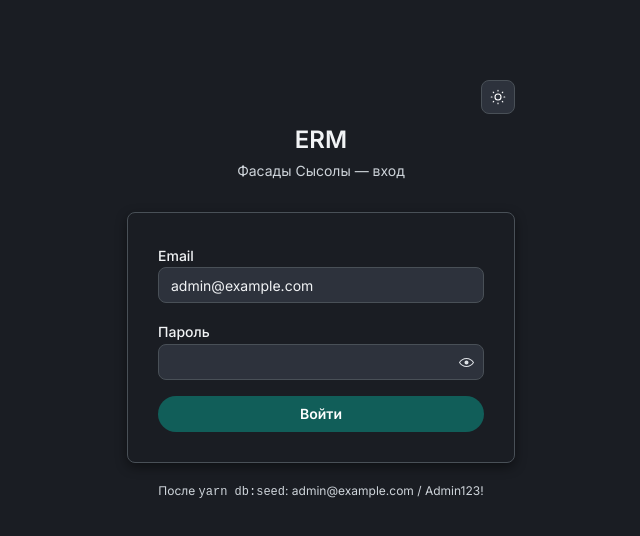
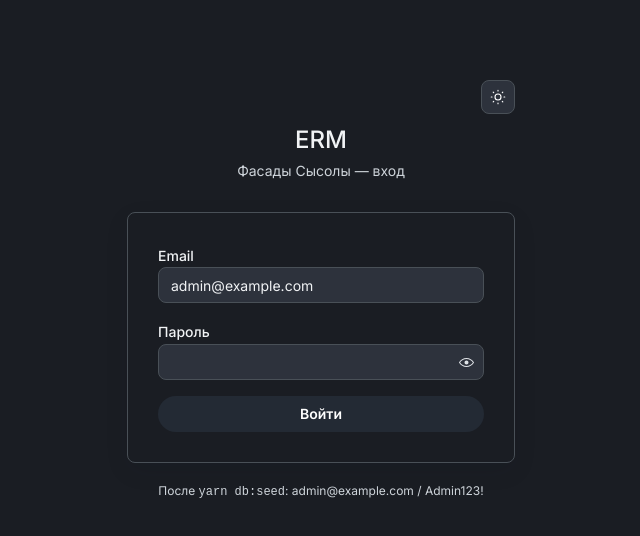
Before and after one commit to IvanDmitrachkov/fasady-sysoly-erm-monorepo, a React (Vite) app in the folder apps/web/: page /admin/login in a window 1280 px wide. Shown: the top 536 px of the page, without its empty margins (319-959 px from the left). Built offline with nearby package versions, Linux system fonts and the light colour scheme.

Commit message:
темная тема

```diff
--- a/apps/web/src/pages/OrderDetailPage.tsx
+++ b/apps/web/src/pages/OrderDetailPage.tsx
@@ -78,7 +78,7 @@ function InfoCard({
         <ThemeIcon variant="light" size={30} radius="md">
           {icon}
         </ThemeIcon>
-        <Text fw={600}>{title}</Text>
+      <Text fw={500}>{title}</Text>
       </Group>
       {children}
     </Card>
@@ -88,7 +88,7 @@ function InfoCard({
 function Field({ label, value }: { label: string; value: ReactNode }) {
   return (
     <Stack gap={2}>
-      <Text size="xs" c="dimmed" tt="uppercase" fw={700}>
+      <Text size="xs" c="dimmed" tt="uppercase" fw={600}>
         {label}
       </Text>
       <Text size="sm" style={{ whiteSpace: "pre-wrap" }}>
@@ -374,27 +374,27 @@ export function OrderDetailPage() {
 
       <SimpleGrid cols={{ base: 1, sm: 2, lg: 4 }} mb="md">
         <Paper withBorder p="md" radius="md">
-          <Text size="xs" c="dimmed" tt="uppercase" fw={700}>
+          <Text size="xs" c="dimmed" tt="uppercase" fw={600}>
             Дедлайн
           </Text>
-          <Text fw={600}>{o.deadlineAt ? dayjs(o.deadlineAt).format("D MMMM YYYY") : "—"}</Text>
+          <Text fw={500}>{o.deadlineAt ? dayjs(o.deadlineAt).format("D MMMM YYYY") : "—"}</Text>
         </Paper>
         <Paper withBorder p="md" radius="md">
-          <Text size="xs" c="dimmed" tt="uppercase" fw={700}>
+          <Text size="xs" c="dimmed" tt="uppercase" fw={600}>
             Фасады
           </Text>
-          <Text fw={600}>
+          <Text fw={500}>
             {o.facadeCount} шт. · {o.facadeAreaTotal} м²
           </Text>
         </Paper>
         <Paper withBorder p="md" radius="md">
-          <Text size="xs" c="dimmed" tt="uppercase" fw={700}>
+          <Text size="xs" c="dimmed" tt="uppercase" fw={600}>
             Вид работы
           </Text>
-          <Text fw={600}>{o.workType?.trim() ? o.workType : "—"}</Text>
+          <Text fw={500}>{o.workType?.trim() ? o.workType : "—"}</Text>
         </Paper>
         <Paper withBorder p="md" radius="md">
-          <Text size="xs" c="dimmed" tt="uppercase" fw={700}>
+          <Text size="xs" c="dimmed" tt="uppercase" fw={600}>
             Общая стоимость
           </Text>
           <Text fw={700} size="lg">
--- a/apps/web/src/theme.ts
+++ b/apps/web/src/theme.ts
@@ -14,18 +14,18 @@ const dark: MantineColorsTuple = [
   "#0a0b0e",
 ];
 
-/** Акцент: бирюза / циан (графики, CTA) */
+/** Основной акцент: дорогой холодный графит для монохромного UI. */
 const brand: MantineColorsTuple = [
-  "#e7fdf9",
-  "#c6faf1",
-  "#96f0e0",
-  "#5ee0cd",
-  "#2dd4bf",
-  "#14b8a6",
-  "#0d9488",
-  "#0f766e",
-  "#115e59",
-  "#134e4a",
+  "#f3f5f8",
+  "#e4e8ee",
+  "#cbd3df",
+  "#aeb9c8",
+  "#8795aa",
+  "#66758d",
+  "#4a5668",
+  "#343d4a",
+  "#232a34",
+  "#151a21",
 ];
 
 /** Вторичный акцент — янтарь / золото для вторых линий и метрик */
@@ -68,16 +68,16 @@ export const theme = createTheme({
     'Inter, system-ui, -apple-system, "Segoe UI", Roboto, sans-serif',
   fontFamilyMonospace: "ui-monospace, SFMono-Regular, Menlo, Monaco, monospace",
   defaultRadius: "md",
-  /** Лёгкие тени — без «пластикового» эффекта */
+  /** Мягкие тени для светлой ERP-темы: акцент на границы, а не на глубину. */
   shadows: {
-    xs: "0 1px 2px rgba(0, 0, 0, 0.35)",
-    sm: "0 1px 3px rgba(0, 0, 0, 0.45)",
-    md: "0 4px 12px rgba(0, 0, 0, 0.45)",
-    lg: "0 8px 24px rgba(0, 0, 0, 0.5)",
-    xl: "0 12px 40px rgba(0, 0, 0, 0.55)",
+    xs: "0 1px 2px rgba(15, 23, 42, 0.04)",
+    sm: "0 2px 8px rgba(15, 23, 42, 0.06)",
+    md: "0 8px 24px rgba(15, 23, 42, 0.08)",
+    lg: "0 12px 32px rgba(15, 23, 42, 0.1)",
+    xl: "0 18px 48px rgba(15, 23, 42, 0.12)",
   },
   headings: {
-    fontWeight: "600",
+    fontWeight: "500",
     sizes: {
       h1: { fontSize: "2rem", lineHeight: "1.25" },
       h2: { fontSize: "1.5rem", lineHeight: "1.35" },
@@ -104,7 +104,6 @@ export const theme = createTheme({
     Paper: {
       defaultProps: {
         radius: "md",
-        shadow: "xs",
       },
     },
   },
```
